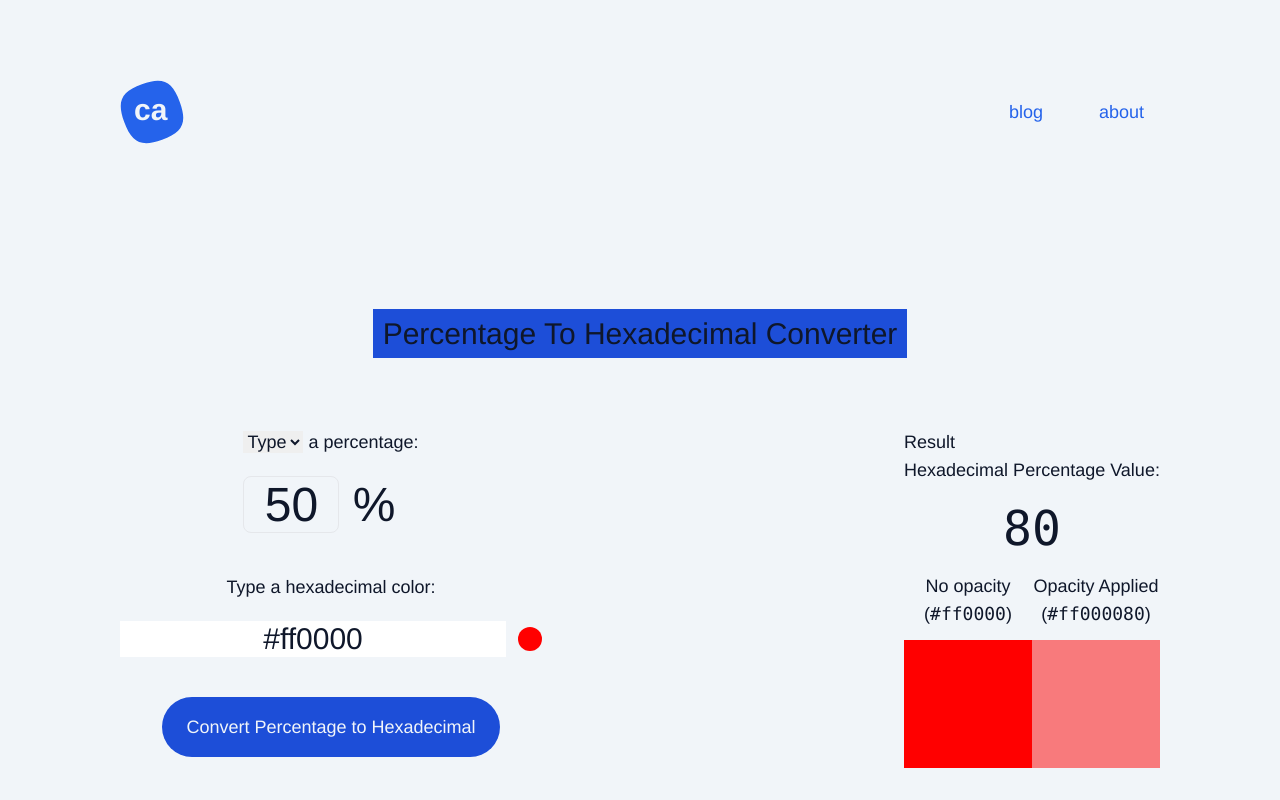
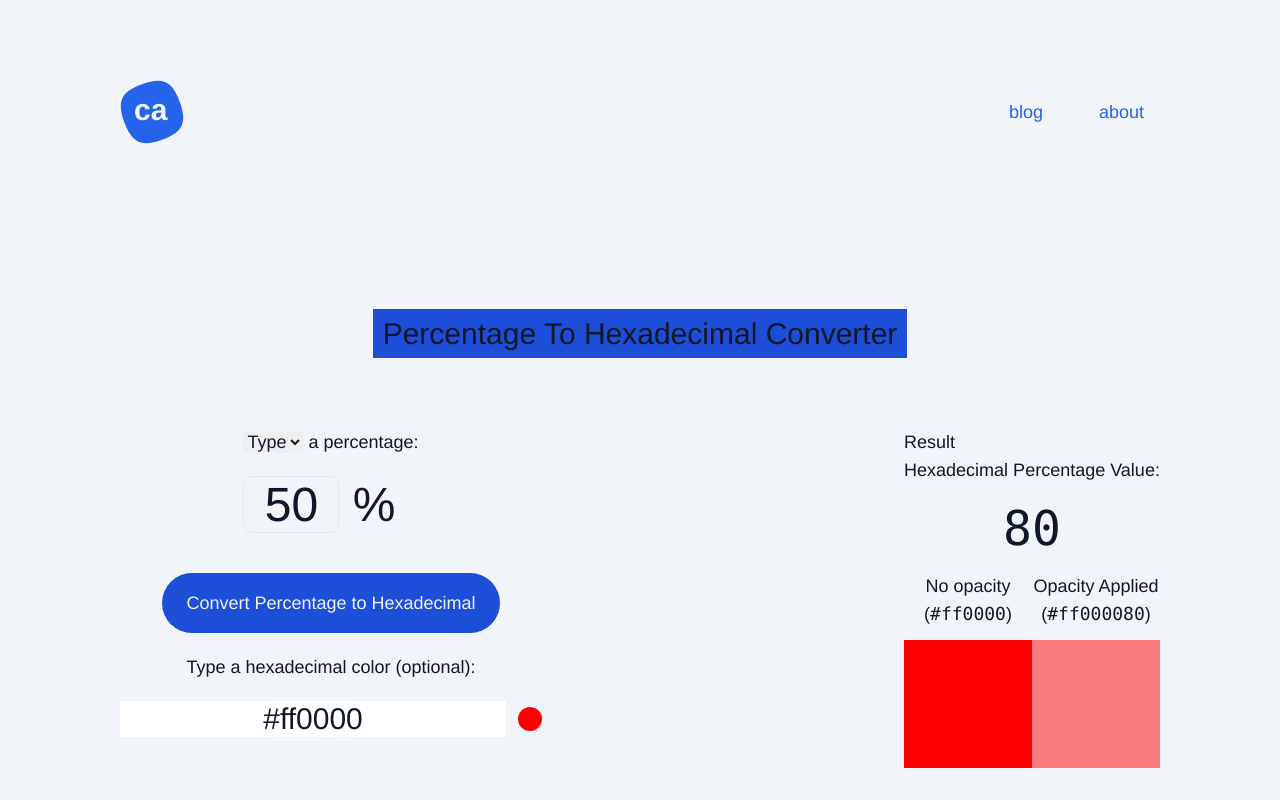
Before and after one commit to curiouslychase/chaseadams.io, a Next.js app: page /tools/percentage-to-hexadecimal-converter in a window 1280 px wide. Shown: the top 800 px of the page. Built offline with nearby package versions, Linux system fonts and the light colour scheme; a web font is replaced by a local one.

Commit message:
cleanup hex color change

```diff
--- a/src/pages/tools/percentage-to-hexadecimal-converter.tsx
+++ b/src/pages/tools/percentage-to-hexadecimal-converter.tsx
@@ -56,7 +56,7 @@ const usePercentageToHexadecimalConverterState = (): UsePercentageToHexadecimalC
       if (!evt.target.value.startsWith("#")) {
         color = `#${color}`;
       }
-      if (!color.match(/^#[0-9A-F]+$/)) {
+      if (color !== "#" && !color.match(/^#[0-9A-F]+$/)) {
         console.error(
           `🙃 hexadecimal color can only contain hexadecimal characters`
         );
@@ -163,10 +163,18 @@ const PercentageToHexadecimalConverterPage = () => {
                     </div>
                   </label>
                 </div>
+                <button
+                  className="button cta dark:disabled:bg-blue-100 dark:disabled:hover:bg-blue-100 dark:disabled:text-slate-400 dark:disabled:hover:text-slate-400 dark:disabled:hover:scale-100"
+                  type="button"
+                  disabled={values.hexColor.length < 7}
+                  onClick={handlers.handleConvertPercentageToHexadecimal}
+                >
+                  Convert Percentage to Hexadecimal
+                </button>
 
                 <div>
                   <label className="flex flex-col items-center">
-                    Type a hexadecimal color:
+                    Type a hexadecimal color (optional):
                     <div className="my-5 flex items-center gap-3">
                       <input
                         aria-label="Hexadecimal Color"
@@ -187,15 +195,6 @@ const PercentageToHexadecimalConverterPage = () => {
                     ) : null}
                   </label>
                 </div>
-
-                <button
-                  className="button cta dark:disabled:bg-blue-100 dark:disabled:hover:bg-blue-100 dark:disabled:text-slate-400 dark:disabled:hover:text-slate-400 dark:disabled:hover:scale-100"
-                  type="button"
-                  disabled={values.hexColor.length < 7}
-                  onClick={handlers.handleConvertPercentageToHexadecimal}
-                >
-                  Convert Percentage to Hexadecimal
-                </button>
               </form>
 
               <div>
```
